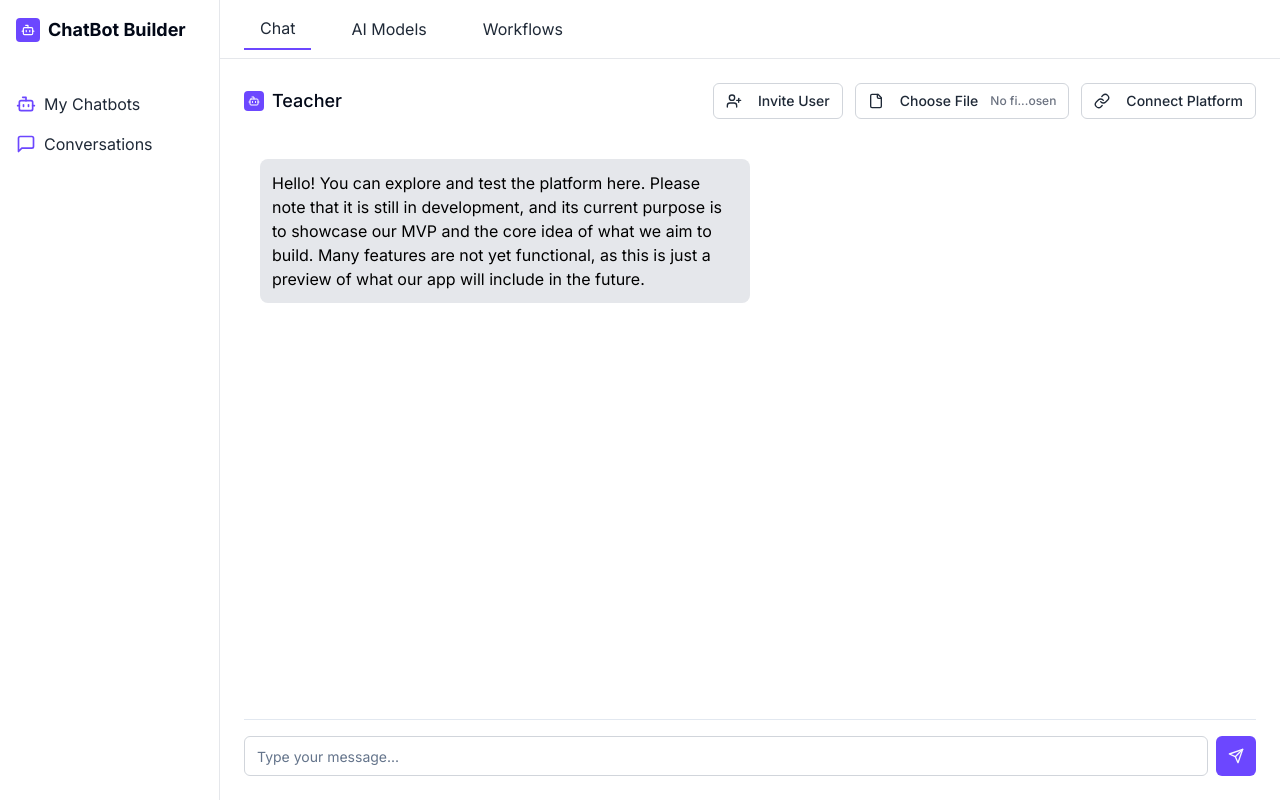
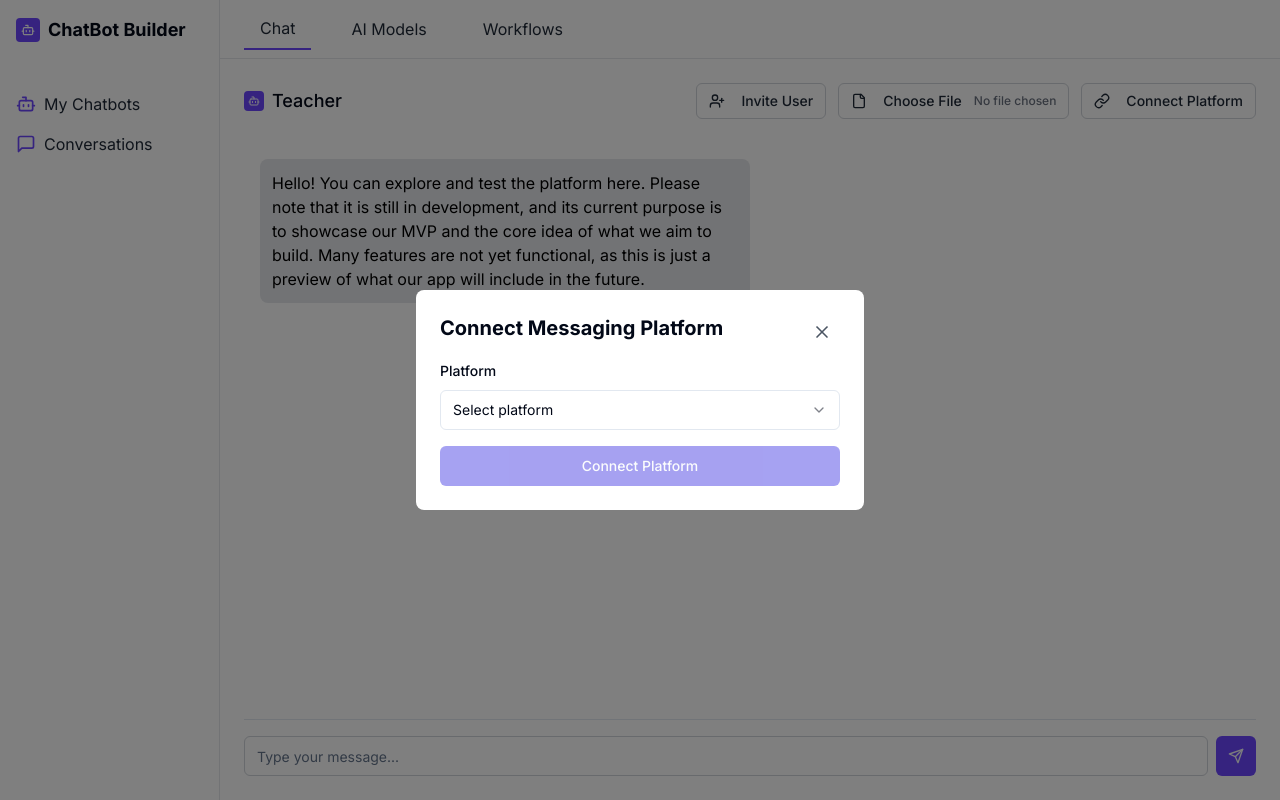
Before and after one commit to Huzefa-art/connect-ai, a Next.js app in the folder frontend/: page / in a window 1280 px wide. Both pictures are taken after a click on the button "Connect Platform". Built offline with nearby package versions, Linux system fonts and the light colour scheme.

Commit message:
Added connectplatform form and fileupload configs

```diff
--- a/frontend/app/page.tsx
+++ b/frontend/app/page.tsx
@@ -7,6 +7,8 @@ import { Input } from "@/components/ui/input"
 import { fetchData } from "@/utils/api";
 import AIModelForm from "@/components/ui/aimodels"; // Adjust the path if necessary
 import WorkflowBuilder from '@/components/ui/WorkflowBuilder';
+import ConnectPlatform from "@/components/ui/ConnectPlatform"
+import FileUploadButton from "@/components/ui/FileUpload";
 
 export default function Home() {
   const [activeTab, setActiveTab] = useState<"chat" | "ai-models" | "workflows">("chat")
@@ -16,6 +18,7 @@ export default function Home() {
   const [message, setMessage] = useState("");
   // const [response, setResponse] = useState('');
   const [showForm, setShowForm] = useState(false);
+  const [showConnectPlatform, setConnectPlatform] = useState(false);
   // const [messages, setMessages] = useState<{ sender: "user" | "bot"; text: string }[]>([]);
   const [messages, setMessages] = useState<{ sender: "user" | "bot" | "system"; text: string }[]>([
     {
@@ -43,6 +46,10 @@ export default function Home() {
     const newModel = { ...data, id: Date.now().toString() }; // Add a unique ID
     setAiModels((prevModels) => [...prevModels, newModel]);
     setShowForm(false);
+  };
+  const handleconnectSave = (data: { platform: string; api_key: string; webhook_url: string }) => {
+    console.log("Received data:", data);
+    // Process the data (e.g., send it to your server or update state)
   };
 
   const handleCancel = () => {
@@ -212,8 +219,10 @@ export default function Home() {
                     </svg>
                     Invite User
                   </Button>
-
-                  <Button variant="outline" size="sm" className="text-gray-800 border-gray-300 h-9">
+                  <div>
+                  <FileUploadButton />
+                </div>
+                  {/* <Button variant="outline" size="sm" className="text-gray-800 border-gray-300 h-9">
                     <svg
                       xmlns="http://www.w3.org/2000/svg"
                       width="16"
@@ -231,9 +240,9 @@ export default function Home() {
                     </svg>
                     Choose File
                     <span className="ml-1 text-gray-500 text-xs">No fi...osen</span>
-                  </Button>
+                  </Button> */}
 
-                  <Button variant="outline" size="sm" className="text-gray-800 border-gray-300 h-9">
+                  <Button variant="outline" size="sm" className="text-gray-800 border-gray-300 h-9" onClick={() => setConnectPlatform(true)}>
                     <svg
                       xmlns="http://www.w3.org/2000/svg"
                       width="16"
@@ -254,6 +263,7 @@ export default function Home() {
                 </div>
               </div>
               <div className="flex-1 overflow-y-auto p-4 space-y-4 max-h-[70vh]">
+              {/* message area */}
               {messages.map((msg, index) => (
                 <div key={index} className={`flex ${msg.sender === "user" ? "justify-end" : "justify-start"}`}>
                   <div className={`p-3 rounded-lg max-w-[80%] md:max-w-[60%] lg:max-w-[50%] break-words ${msg.sender === "user" ? "bg-blue-500 text-white" : "bg-gray-200 text-black"}`}>
@@ -262,6 +272,15 @@ export default function Home() {
                 </div>
               ))}
             </div>
+            {/* connectplatform */}
+            {showConnectPlatform && (
+            <div className="fixed inset-0 flex items-center justify-center bg-black bg-opacity-50 z-50">
+              <div className="bg-white p-6 rounded-lg w-full max-w-md">
+                <ConnectPlatform onSave={handleconnectSave} onCancel={() => setConnectPlatform(false)} />
+              </div>
+            </div>
+              )}
+
 
               {/* <div className="flex-1 overflow-auto">
 
--- /dev/null
+++ b/frontend/components/ui/ConnectPlatform.tsx
@@ -0,0 +1,113 @@
+import React from "react";
+import { Button } from "@/components/ui/button";
+import { Input } from "@/components/ui/input";
+import { Label } from "@/components/ui/label";
+import { Select, SelectContent, SelectItem, SelectTrigger, SelectValue } from "@/components/ui/select";
+import { X } from "lucide-react";
+
+const PLATFORMS = [
+  { id: "whatsapp", name: "WhatsApp" },
+  { id: "telegram", name: "Telegram" },
+  { id: "discord", name: "Discord" },
+  { id: "slack", name: "Slack" }
+];
+
+interface ConnectPlatformProps {
+  onSave: (data: { platform: string; api_key: string; webhook_url: string }) => void;
+  onCancel: () => void;
+}
+
+const ConnectPlatform: React.FC<ConnectPlatformProps> = ({ onSave, onCancel }) => {
+  const [formData, setFormData] = React.useState({
+    platform: "",
+    api_key: "",
+    webhook_url: ""
+  });
+
+  const handleSubmit = (e: React.FormEvent) => {
+    e.preventDefault();
+    onSave(formData);
+    setFormData({ platform: "", api_key: "", webhook_url: "" });
+  };
+
+  const selectedPlatform = PLATFORMS.find(p => p.id === formData.platform);
+
+  return (
+    <div className="relative">
+      {/* Cross / Close Button */}
+      <button
+        type="button"
+        onClick={onCancel}
+        className="absolute top-2 right-2 text-gray-600 hover:text-gray-800"
+        aria-label="Close"
+      >
+        <X className="w-5 h-5" />
+      </button>
+
+      <h2 className="text-xl font-bold mb-4">Connect Messaging Platform</h2>
+      <form onSubmit={handleSubmit} className="space-y-4">
+        <div className="space-y-2">
+          <Label>Platform</Label>
+          <Select
+            value={formData.platform}
+            onValueChange={(value: string) =>
+              setFormData({ ...formData, platform: value })
+            }
+          >
+            <SelectTrigger>
+              <SelectValue placeholder="Select platform" />
+            </SelectTrigger>
+            <SelectContent>
+              {PLATFORMS.map((platform) => (
+                <SelectItem key={platform.id} value={platform.id}>
+                  {platform.name}
+                </SelectItem>
+              ))}
+            </SelectContent>
+          </Select>
+        </div>
+
+        {selectedPlatform && (
+          <>
+            <div className="space-y-2">
+              <Label htmlFor="api_key">API Key</Label>
+              <Input
+                id="api_key"
+                type="password"
+                value={formData.api_key}
+                onChange={(e) =>
+                  setFormData({ ...formData, api_key: e.target.value })
+                }
+                placeholder={`${selectedPlatform.name} API Key`}
+                required
+              />
+            </div>
+            <div className="space-y-2">
+              <Label htmlFor="webhook">Webhook URL</Label>
+              <Input
+                id="webhook"
+                type="url"
+                value={formData.webhook_url}
+                onChange={(e) =>
+                  setFormData({ ...formData, webhook_url: e.target.value })
+                }
+                placeholder="https://..."
+                required
+              />
+            </div>
+          </>
+        )}
+
+        <Button
+          type="submit"
+          className="w-full bg-indigo-600 hover:bg-indigo-700"
+          disabled={!formData.platform}
+        >
+          Connect Platform
+        </Button>
+      </form>
+    </div>
+  );
+};
+
+export default ConnectPlatform;
--- /dev/null
+++ b/frontend/components/ui/FileUpload.tsx
@@ -0,0 +1,89 @@
+import React, { useRef } from "react";
+import { Button } from "@/components/ui/button";
+
+const FileUploadButton: React.FC = () => {
+  // Reference for the hidden file input element
+  const fileInputRef = useRef<HTMLInputElement>(null);
+
+  // Trigger file dialog when button is clicked
+  const handleButtonClick = () => {
+    fileInputRef.current?.click();
+  };
+
+  // Handle file selection and upload process
+  const handleFileChange = async (e: React.ChangeEvent<HTMLInputElement>) => {
+    const file = e.target.files?.[0];
+    if (!file) return; // No file selected
+
+    // Check if the file type is allowed (PDF or DOCX)
+    // Note: DOCX MIME type can vary across browsers
+    const allowedTypes = [
+      "application/pdf",
+      "application/vnd.openxmlformats-officedocument.wordprocessingml.document"
+    ];
+    if (!allowedTypes.includes(file.type)) {
+      alert("Please select a PDF or DOCX file.");
+      return;
+    }
+
+    // Create a FormData object for file upload
+    const formData = new FormData();
+    formData.append("file", file);
+
+    try {
+      // Replace '/upload' with your actual file upload API endpoint
+      const response = await fetch("/upload", {
+        method: "POST",
+        body: formData,
+      });
+      if (response.ok) {
+        console.log("File upload successful");
+        // Further processing if needed, e.g. update UI or clear selected file
+      } else {
+        console.error("File upload failed");
+      }
+    } catch (error) {
+      console.error("Error uploading file:", error);
+    }
+  };
+
+  return (
+    <>
+      <Button
+        variant="outline"
+        size="sm"
+        className="text-gray-800 border-gray-300 h-9"
+        onClick={handleButtonClick} // Trigger file input when button is clicked
+      >
+        <svg
+          xmlns="http://www.w3.org/2000/svg"
+          width="16"
+          height="16"
+          viewBox="0 0 24 24"
+          fill="none"
+          stroke="currentColor"
+          strokeWidth="2"
+          strokeLinecap="round"
+          strokeLinejoin="round"
+          className="lucide lucide-file mr-2"
+        >
+          <path d="M15 2H6a2 2 0 0 0-2 2v16a2 2 0 0 0 2 2h12a2 2 0 0 0 2-2V7Z" />
+          <path d="M14 2v4a2 2 0 0 0 2 2h4" />
+        </svg>
+        Choose File
+        <span className="ml-1 text-gray-500 text-xs">No file chosen</span>
+      </Button>
+
+      {/* Hidden file input to trigger file selection */}
+      <input
+        type="file"
+        ref={fileInputRef}
+        style={{ display: "none" }}
+        accept=".pdf, .docx"
+        onChange={handleFileChange}
+      />
+    </>
+  );
+};
+
+export default FileUploadButton;
```
